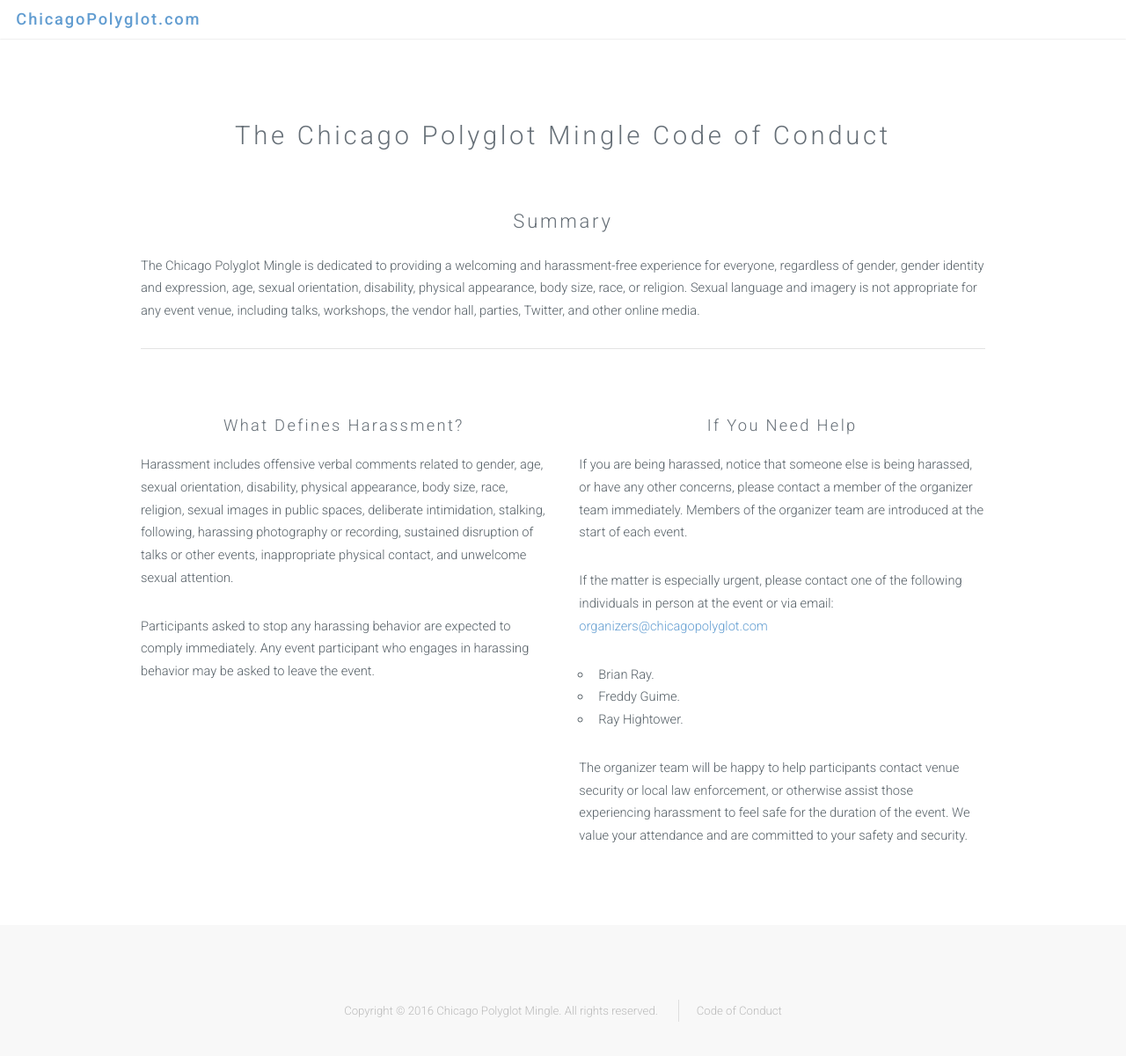
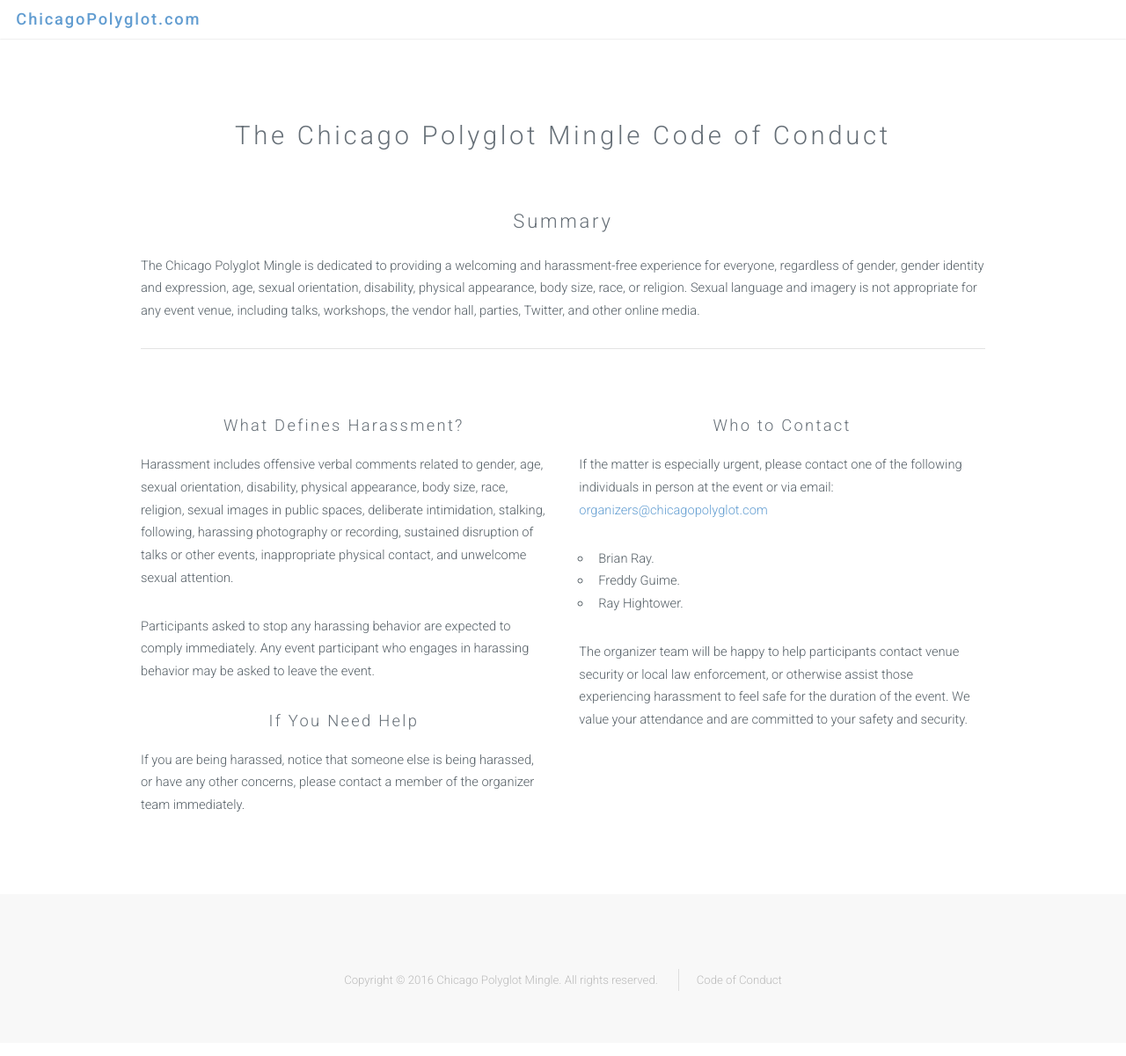
Before and after one commit to 8thlight/chicagopolyglot, a Jekyll site: the page built from codeofconduct.html, in a window 1280 px wide and 1221 px high. Shown: the top 1201 px of the window at 88% size. Built offline with Jekyll 4.4.1, drawn with Linux system fonts in a browser that asks for light colours.

Commit message:
Balance columns on code of conduct page.

```diff
--- a/codeofconduct.html
+++ b/codeofconduct.html
@@ -19,12 +19,13 @@
 									<p>Harassment includes offensive verbal comments related to gender, age, sexual orientation, disability, physical appearance, body size, race, religion, sexual images in public spaces, deliberate intimidation, stalking, following, harassing
 										 photography or recording, sustained disruption of talks or other events, inappropriate physical contact, and unwelcome sexual attention.</p>
 									<p>Participants asked to stop any harassing behavior are expected to comply immediately. Any event participant who engages in harassing behavior may be asked to leave the event.</p>
+                    <h3>If You Need Help</h3>
+                    <p>If you are being harassed, notice that someone else is being harassed, or have any other concerns, please contact a member of the organizer team immediately.</p>
                 </section>
             </div>
             <div class="6u">
                 <section class="special coc">
-                    <h3>If You Need Help</h3>
-                    <p>If you are being harassed, notice that someone else is being harassed, or have any other concerns, please contact a member of the organizer team immediately. Members of the organizer team are introduced at the start of each event.</p>
+                    <h3>Who to Contact</h3>
 										<p>If the matter is especially urgent, please contact one of the following individuals in person at the event or via email: <a href="mailto:organizers@chicagopolyglot.com" target="_top">organizers@chicagopolyglot.com</a></p>
 										<ul>
 											<li>Brian Ray. </li>
```
